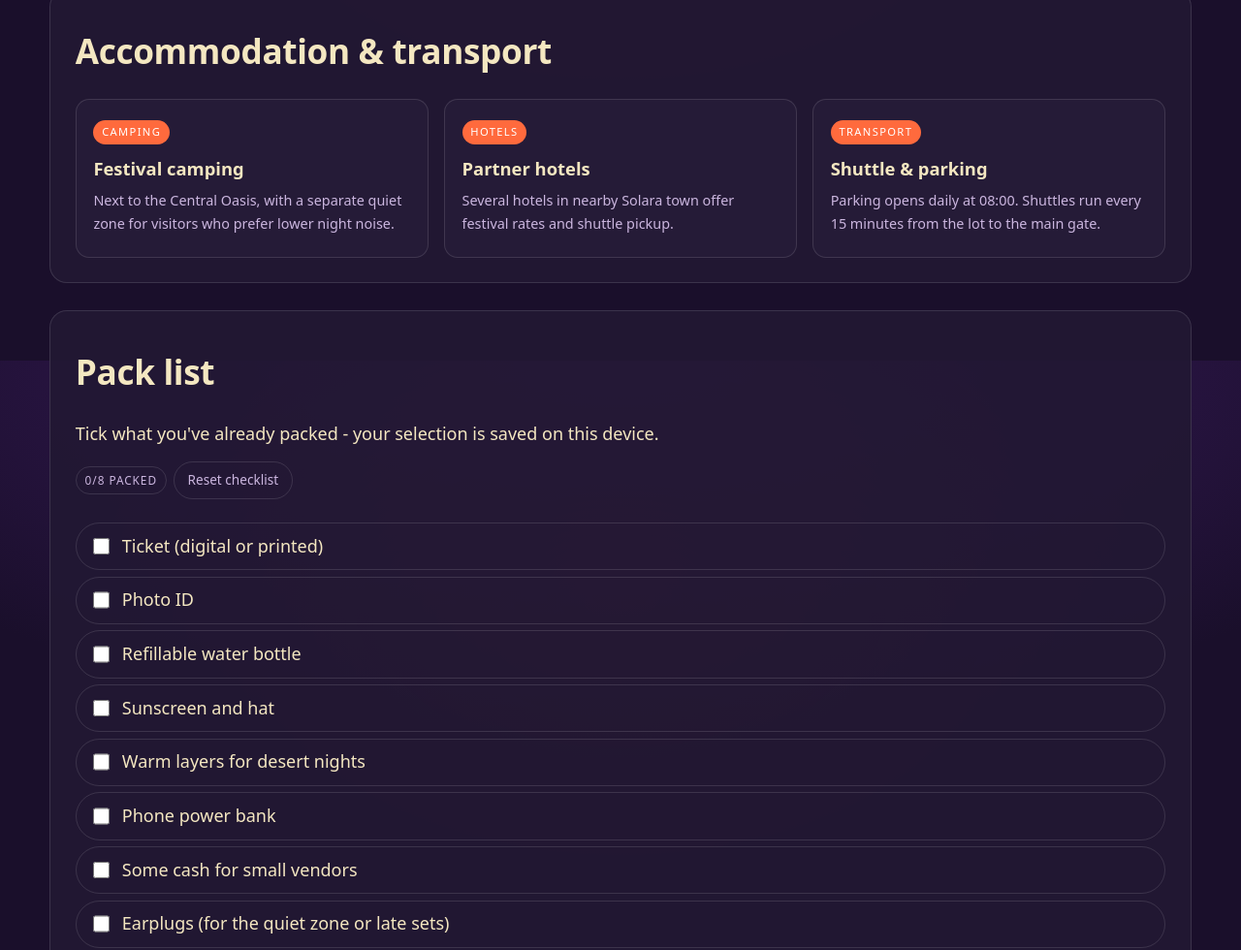
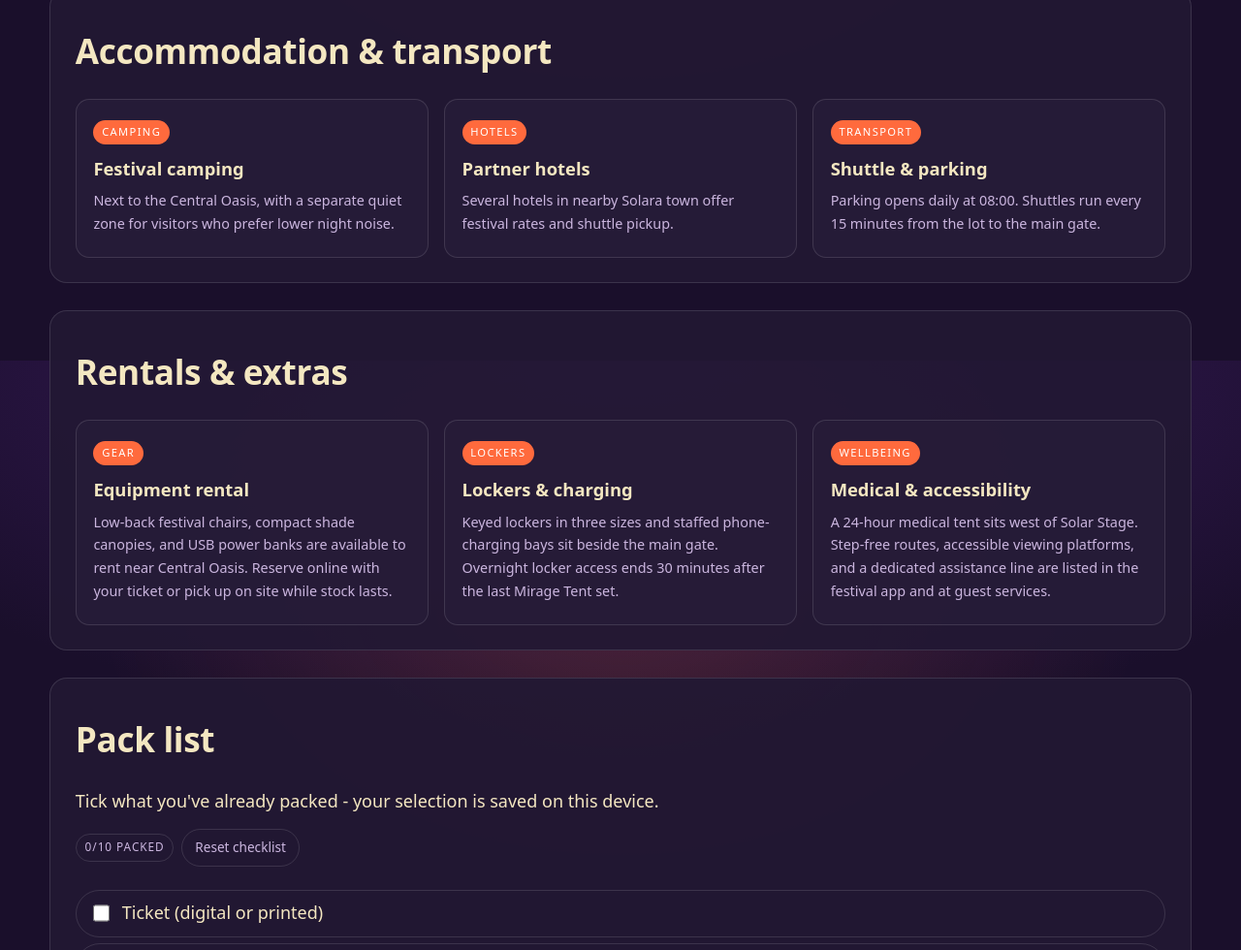
Before and after one commit to Hostilian/Desert_Pulse_Festival_complete, a plain HTML site: page web/info.html in a window 1280 px wide. Shown: the part 1228-2208 px from the top of the page at 97% size. Drawn offline with Linux system fonts and the light colour scheme; files whose address does not match are found by name.

Commit message:
fix: GitHub Pages workflow and expand practical info (rentals)

```diff
--- a/web/info.html
+++ b/web/info.html
@@ -4,10 +4,10 @@
 <meta charset="UTF-8">
 <meta name="viewport" content="width=device-width, initial-scale=1.0">
 <title>Practical Information | Desert Pulse Festival</title>
-<meta name="description" content="Venue details, accommodation, parking, transport and visitor rules for Desert Pulse Festival 2026.">
+<meta name="description" content="Venue details, accommodation, gear rental, parking, transport and visitor rules for Desert Pulse Festival 2026.">
 <meta name="theme-color" content="#1a0f2b">
 <meta property="og:title" content="Practical Information | Desert Pulse Festival">
-<meta property="og:description" content="Everything to know before arrival - venues, transport, accommodation, and a packing checklist.">
+<meta property="og:description" content="Everything to know before arrival - venues, rentals, transport, accommodation, and a packing checklist.">
 <meta property="og:type" content="website">
 <meta property="og:image" content="https://picsum.photos/seed/desertpulse-info/1200/630">
 <meta property="og:url" content="https://hostilian.github.io/Desert_Pulse_Festival_complete/info.html">
@@ -29,7 +29,7 @@
 <main id="content">
   <section aria-labelledby="venues">
     <h1 id="venues">Practical information</h1>
-    <p class="meta">Four venues spread across Solara Desert Park, plus accommodation, transport, and a packing checklist that remembers what you ticked.</p>
+    <p class="meta">Four venues spread across Solara Desert Park, plus accommodation, equipment rental, transport, and a packing checklist that remembers what you ticked.</p>
 
     <h2 class="reveal">Venues</h2>
     <div class="grid" data-venues>
@@ -93,10 +93,31 @@
     </div>
   </section>
 
+  <section aria-labelledby="rentals">
+    <h2 id="rentals" class="reveal">Rentals &amp; extras</h2>
+    <div class="grid">
+      <article class="card">
+        <span class="tag">Gear</span>
+        <h3>Equipment rental</h3>
+        <p class="meta">Low-back festival chairs, compact shade canopies, and USB power banks are available to rent near Central Oasis. Reserve online with your ticket or pick up on site while stock lasts.</p>
+      </article>
+      <article class="card">
+        <span class="tag">Lockers</span>
+        <h3>Lockers &amp; charging</h3>
+        <p class="meta">Keyed lockers in three sizes and staffed phone-charging bays sit beside the main gate. Overnight locker access ends 30 minutes after the last Mirage Tent set.</p>
+      </article>
+      <article class="card">
+        <span class="tag">Wellbeing</span>
+        <h3>Medical &amp; accessibility</h3>
+        <p class="meta">A 24-hour medical tent sits west of Solar Stage. Step-free routes, accessible viewing platforms, and a dedicated assistance line are listed in the festival app and at guest services.</p>
+      </article>
+    </div>
+  </section>
+
   <section aria-labelledby="pack">
     <h2 id="pack" class="reveal">Pack list</h2>
     <p class="meta">Tick what you've already packed - your selection is saved on this device.</p>
-    <p class="statline"><span class="pill" data-pack-progress>0/8 packed</span><button class="chip" type="button" data-clear-pack>Reset checklist</button></p>
+    <p class="statline"><span class="pill" data-pack-progress>0/10 packed</span><button class="chip" type="button" data-clear-pack>Reset checklist</button></p>
     <ul class="checklist">
       <li><label><input type="checkbox" value="ticket"><span>Ticket (digital or printed)</span></label></li>
       <li><label><input type="checkbox" value="id"><span>Photo ID</span></label></li>
@@ -106,6 +127,8 @@
       <li><label><input type="checkbox" value="powerbank"><span>Phone power bank</span></label></li>
       <li><label><input type="checkbox" value="cash"><span>Some cash for small vendors</span></label></li>
       <li><label><input type="checkbox" value="earplugs"><span>Earplugs (for the quiet zone or late sets)</span></label></li>
+      <li><label><input type="checkbox" value="chair"><span>Festival chair or rental confirmation</span></label></li>
+      <li><label><input type="checkbox" value="bandana"><span>Bandana or light scarf for dust</span></label></li>
     </ul>
   </section>
 
```
Also changed, not shown: .github/workflows/pages.yml.
